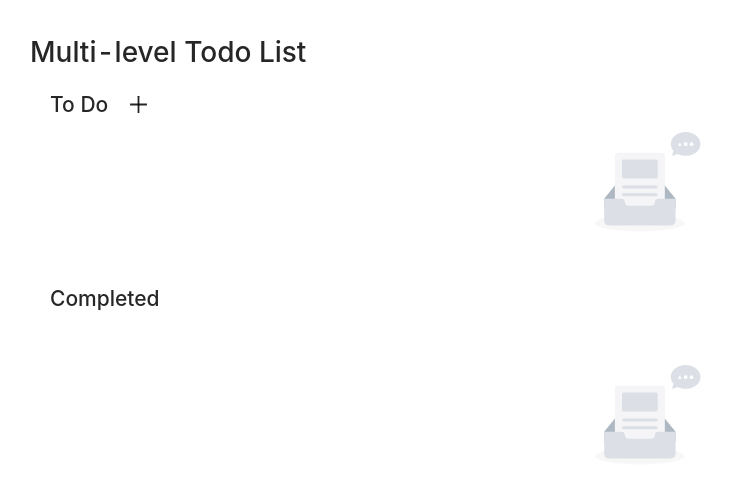
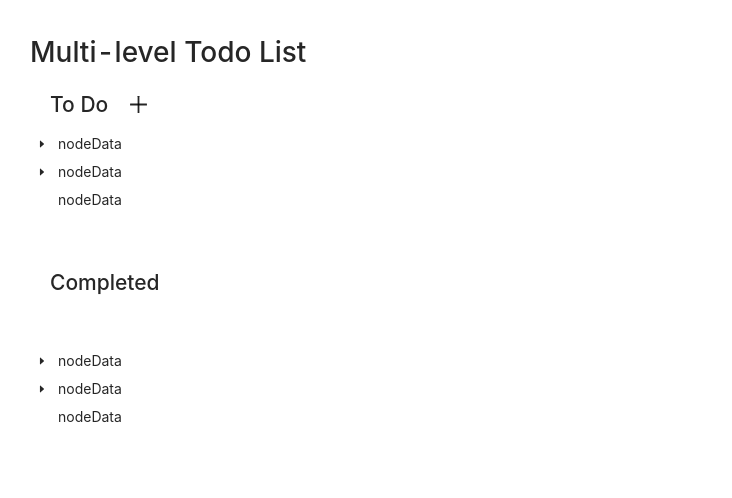
Before and after one commit to Cavalry-Collective/code-review-frontend-senior-2, a React (Create React App) app: page / in a window 1280 px wide. Shown: the top 498 px of the page, without its empty margins (0-732 px from the left). Built offline with nearby package versions, Linux system fonts and the light colour scheme.

Commit message:
feat: 引入tree组件

```diff
--- a/src/App.tsx
+++ b/src/App.tsx
@@ -4,12 +4,56 @@ import Header from './components/header';
 import ToDoBacklog from './components/to-do-backlog';
 import ToDoCompleted from './components/to-do-completed';
 
+const treeData = [
+  {
+    title: '0-0',
+    key: '0-0',
+    children: [
+      {
+        title: '0-0-0',
+        key: '0-0-0',
+        children: [
+          { title: '0-0-0-0', key: '0-0-0-0' },
+          { title: '0-0-0-1', key: '0-0-0-1' },
+          { title: '0-0-0-2', key: '0-0-0-2' },
+        ],
+      },
+      {
+        title: '0-0-1',
+        key: '0-0-1',
+        children: [
+          { title: '0-0-1-0', key: '0-0-1-0' },
+          { title: '0-0-1-1', key: '0-0-1-1' },
+          { title: '0-0-1-2', key: '0-0-1-2' },
+        ],
+      },
+      {
+        title: '0-0-2',
+        key: '0-0-2',
+      },
+    ],
+  },
+  {
+    title: '0-1',
+    key: '0-1',
+    children: [
+      { title: '0-1-0-0', key: '0-1-0-0' },
+      { title: '0-1-0-1', key: '0-1-0-1' },
+      { title: '0-1-0-2', key: '0-1-0-2' },
+    ],
+  },
+  {
+    title: '0-2',
+    key: '0-2',
+  },
+];
+
 function App() {
   return (
     <div className="App">
       <Header title="Multi-level Todo List" />
-      <ToDoBacklog backlogTodoList={[]} />
-      <ToDoCompleted completedTodoList={[]} />
+      <ToDoBacklog backlogTodoList={treeData} />
+      <ToDoCompleted completedTodoList={treeData} />
     </div>
   );
 }
--- /dev/null
+++ b/src/components/common/tree-list.tsx
@@ -0,0 +1,13 @@
+import React from 'react';
+import { Tree } from 'antd';
+import TreeTitle from './tree-title';
+import { ITreeData } from '../componnts';
+
+const TreeList:React.FC<{treeData: ITreeData[]}> = ({ treeData }) => (
+  <Tree
+    titleRender={(nodeData) => <TreeTitle nodeData={nodeData} />}
+    treeData={treeData}
+  />
+);
+
+export default TreeList;
--- /dev/null
+++ b/src/components/common/tree-title.tsx
@@ -0,0 +1,13 @@
+import React from 'react';
+import { ITreeData } from '../componnts';
+
+const TreeTitle: React.FC<{nodeData:ITreeData}> = ({ nodeData }) => {
+  console.log('---', nodeData);
+  return (
+    <div>
+      nodeData
+    </div>
+  );
+};
+
+export default TreeTitle;
--- /dev/null
+++ b/src/components/componnts.d.ts
@@ -0,0 +1,3 @@
+import { DataNode } from 'rc-tree/lib/interface';
+
+export interface ITreeData extends DataNode{}
--- a/src/components/to-do-backlog.tsx
+++ b/src/components/to-do-backlog.tsx
@@ -1,13 +1,10 @@
 import React from 'react';
 import { PlusOutlined } from '@ant-design/icons';
 import { Empty } from 'antd';
+import { DataNode } from 'rc-tree/lib/interface';
+import TreeList from './common/tree-list';
 
-export interface IToDoInfo{
-  name: string
-  docs?:string
-}
-
-const ToDoBacklog :React.FC<{backlogTodoList: IToDoInfo[]}> = ({ backlogTodoList }) => (
+const ToDoBacklog: React.FC<{ backlogTodoList: DataNode[] }> = ({ backlogTodoList }) => (
   <div>
     <h2>
       <span className="todo-title">
@@ -15,7 +12,11 @@ const ToDoBacklog :React.FC<{backlogTodoList: IToDoInfo[]}> = ({ backlogTodoList
       </span>
       <PlusOutlined />
     </h2>
-    {backlogTodoList.length ? <div>tree</div> : <Empty description={false} />}
+    {
+      backlogTodoList.length
+        ? <TreeList treeData={backlogTodoList} />
+        : <Empty description={false} />
+    }
   </div>
 );
 
--- a/src/components/to-do-completed.tsx
+++ b/src/components/to-do-completed.tsx
@@ -1,10 +1,15 @@
 import React from 'react';
 import { Empty } from 'antd';
+import TreeList from './common/tree-list';
 
 const ToDoCompleted:React.FC<{completedTodoList:any[]}> = ({ completedTodoList }) => (
   <div>
     <h2 className="todo-title">Completed</h2>
-    {completedTodoList.length ? <div>tree</div> : <Empty description={false} />}
+    {
+      completedTodoList.length
+        ? <TreeList treeData={completedTodoList} />
+        : <Empty description={false} />
+    }
 
   </div>
 );
```
Also changed, not shown: .eslintrc.js.
